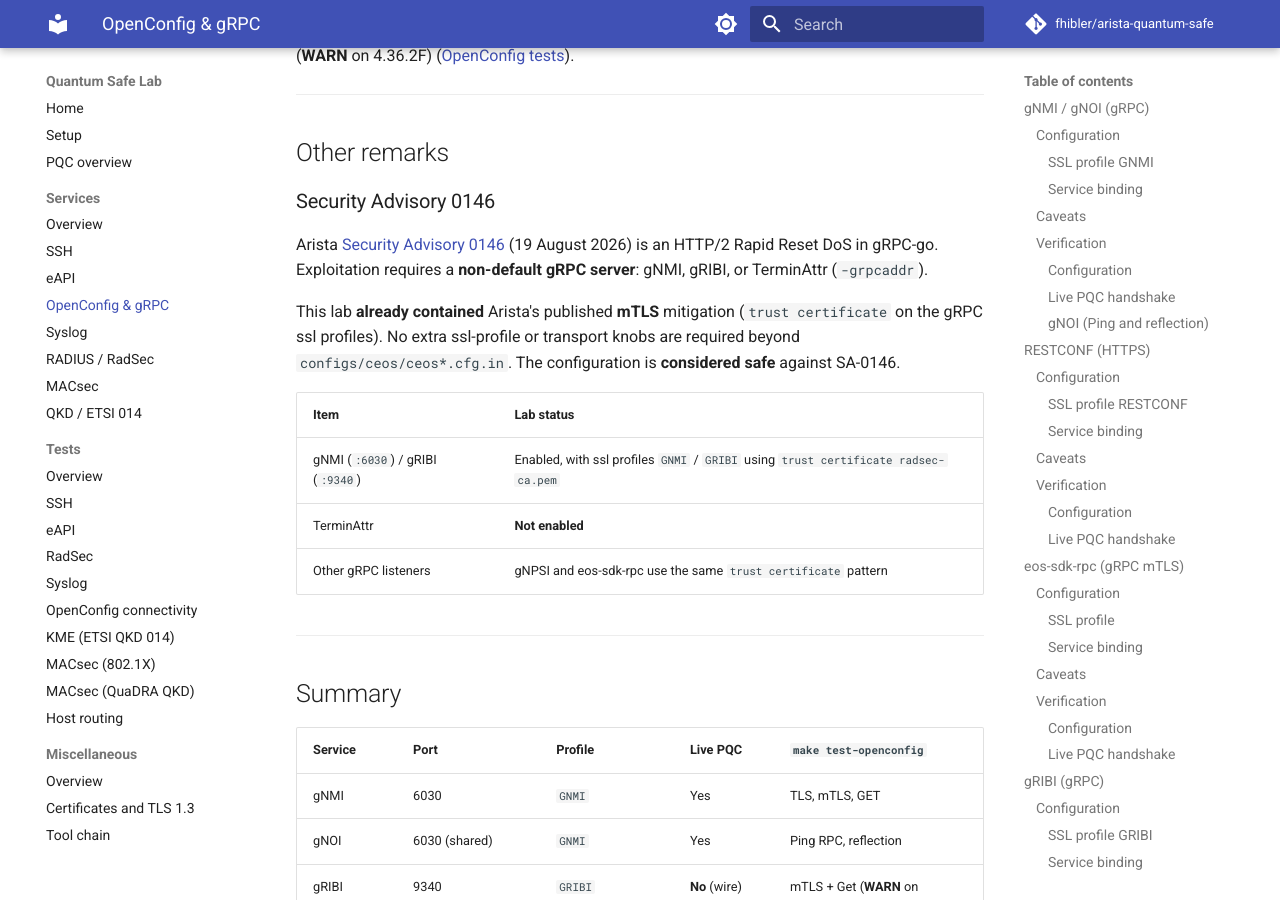
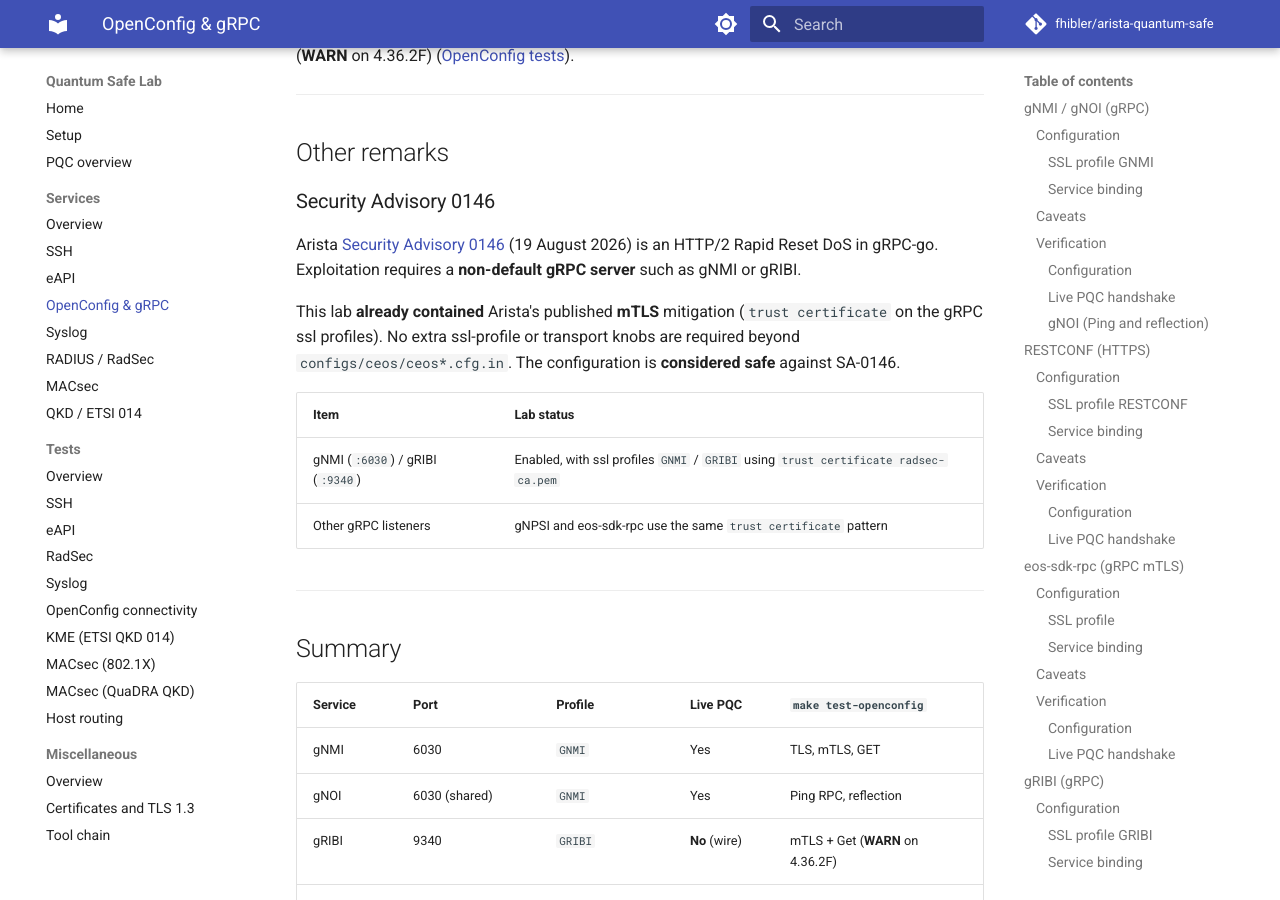
Before and after one commit to fhibler/arista-quantum-safe, an MkDocs documentation site: the page built from docs/services/openconfig.md, in a window 1280 px wide and 900 px high, scrolled down 13324 px. Built offline with MkDocs 1.6.1 and Material for MkDocs 9.7.7, drawn with Linux system fonts in a browser that asks for light colours; comment, search, counter and statistics services are not loaded.

Commit message:
Drop TerminAttr from the SA-0146 OpenConfig notes.
This lab does not run TerminAttr, so the advisory write-up should only name the gRPC servers that are actually enabled.

```diff
--- a/docs/services/openconfig.md
+++ b/docs/services/openconfig.md
@@ -549,14 +549,13 @@
 
 ### Security Advisory 0146
 
-Arista [Security Advisory 0146](https://www.arista.com/en/support/advisories-notices/security-advisory/24500-security-advisory-0146) (19 August 2026) is an HTTP/2 Rapid Reset DoS in gRPC-go. Exploitation requires a **non-default gRPC server**: gNMI, gRIBI, or TerminAttr (`-grpcaddr`).
+Arista [Security Advisory 0146](https://www.arista.com/en/support/advisories-notices/security-advisory/24500-security-advisory-0146) (19 August 2026) is an HTTP/2 Rapid Reset DoS in gRPC-go. Exploitation requires a **non-default gRPC server** such as gNMI or gRIBI.
 
 This lab **already contained** Arista's published **mTLS** mitigation (`trust certificate` on the gRPC ssl profiles). No extra ssl-profile or transport knobs are required beyond `configs/ceos/ceos*.cfg.in`. The configuration is **considered safe** against SA-0146.
 
 | Item | Lab status |
 |------|------------|
 | gNMI (`:6030`) / gRIBI (`:9340`) | Enabled, with ssl profiles `GNMI` / `GRIBI` using `trust certificate radsec-ca.pem` |
-| TerminAttr | **Not enabled** |
 | Other gRPC listeners | gNPSI and eos-sdk-rpc use the same `trust certificate` pattern |
 
 ---
```
